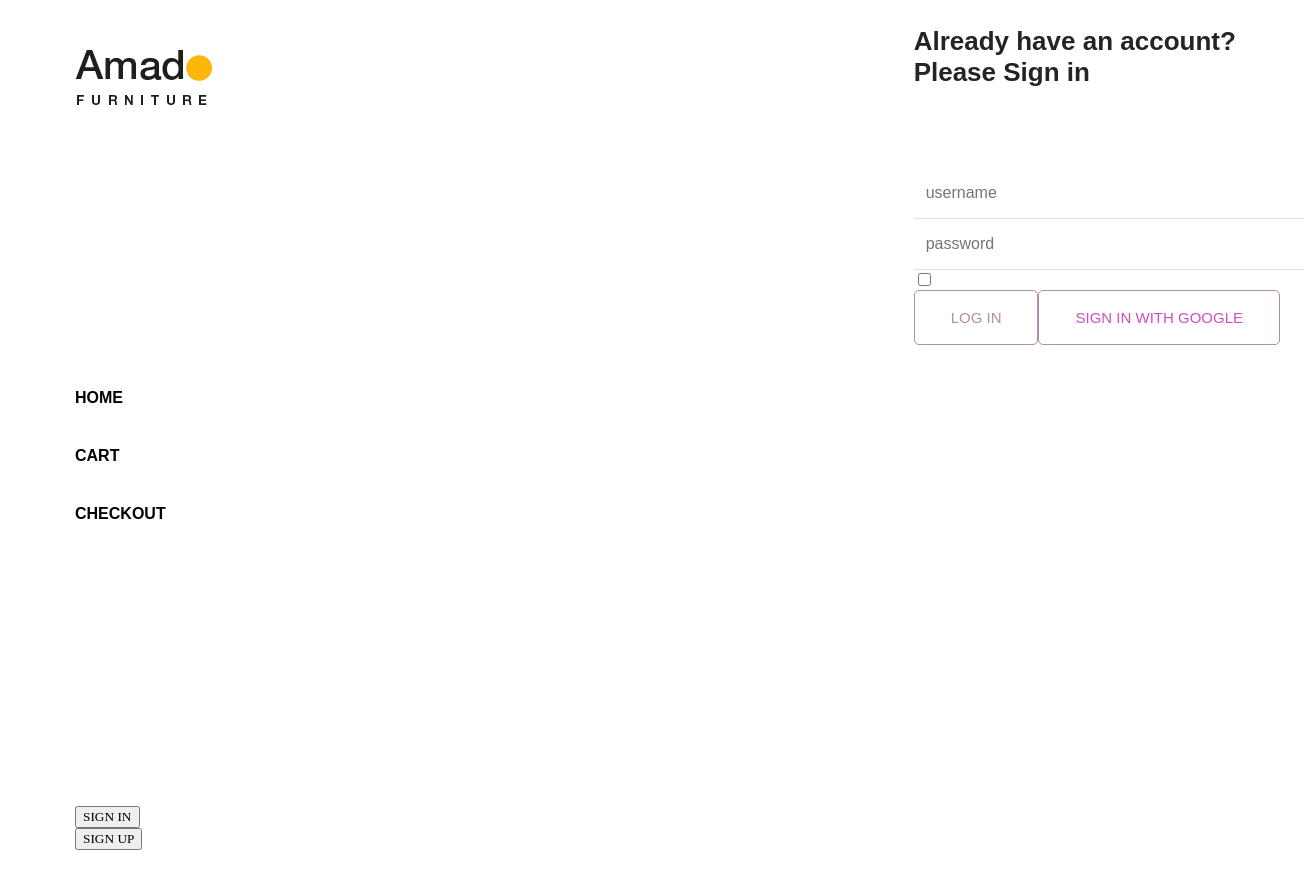
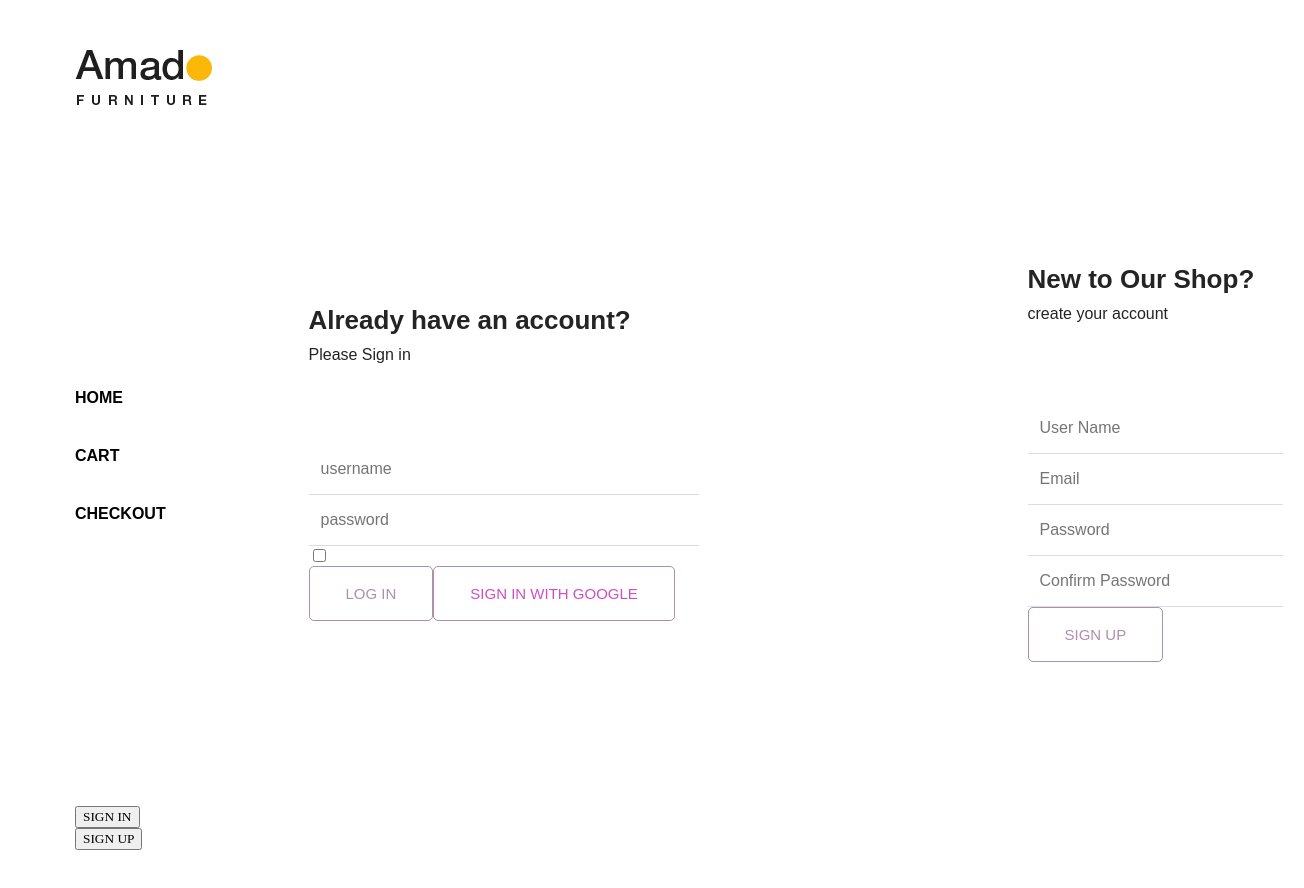
Before and after one commit to elizioNeto22/be-Welcome, a React (Create React App) app: page /signin in a window 1280 px wide. Shown: the top 888 px of the page, 1304 px wide, since content can reach past the window. Built offline with nearby package versions, Linux system fonts and the light colour scheme; no server answers; a web font is replaced by a local one.

Commit message:
temporary sign page

```diff
--- a/src/pages/sign-page/sign-page-component.jsx
+++ b/src/pages/sign-page/sign-page-component.jsx
@@ -1,9 +1,15 @@
 import React from 'react'
 
-import SignInForm from '../../components/signIn-form/signIn-form-component'
+import SignInForm from '../../components/signIn/signIn-component'
+import SignUpForm from '../../components/signUp/signUp-component'
+
+import './sign-page-styles.scss'
 
 const SignPage = () => (
-  <SignInForm />
+  <div className="sign-page-container">
+    <SignInForm />
+    <SignUpForm />
+  </div>
 )
 
 export default SignPage
--- a/src/pages/sign-page/sign-page-styles.scss
+++ b/src/pages/sign-page/sign-page-styles.scss
@@ -0,0 +1,7 @@
+.sign-page-container {
+  width: 950px;
+  margin: 0 auto;
+  display: flex;
+  justify-content: space-between;
+  align-items: center;
+}
```
